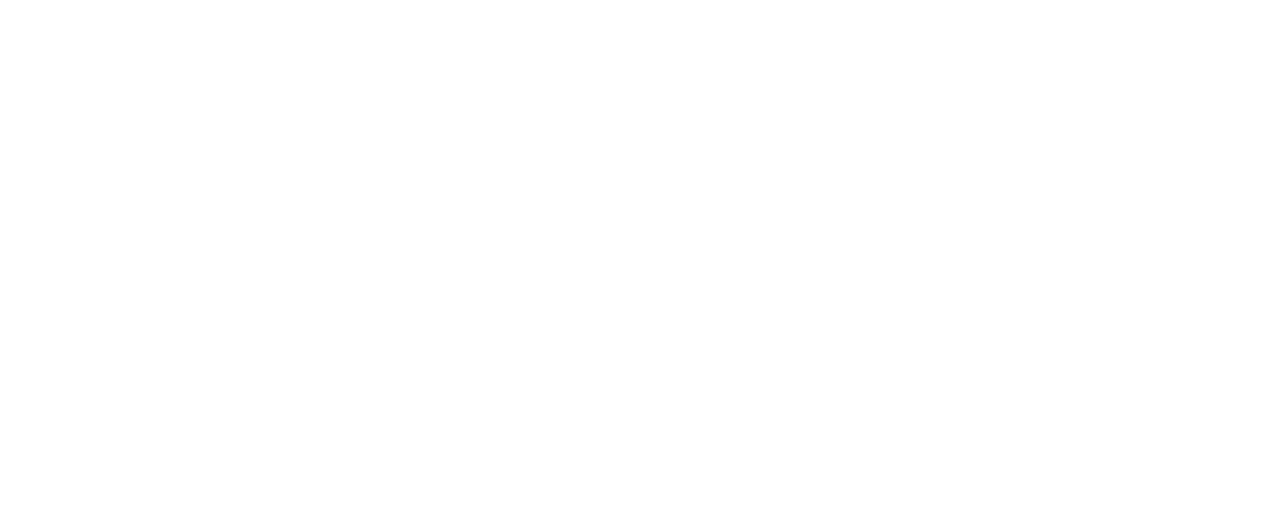
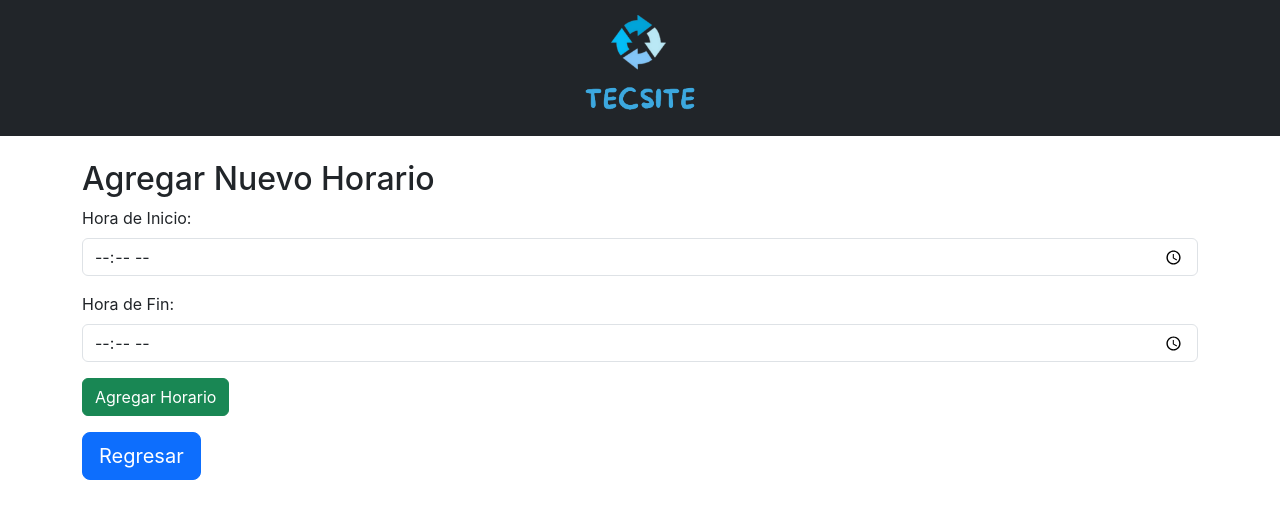
Before and after one commit to jesusaguero/tecsite_admin, a React (Create React App) app in the folder admin-frontend/: page /agregarhorario in a window 1280 px wide. Shown: the top 518 px of the page. Built offline with nearby package versions, Linux system fonts and the light colour scheme.

Commit message:
update-admin

```diff
--- a/admin-frontend/src/App.js
+++ b/admin-frontend/src/App.js
@@ -1,18 +1,20 @@
 import React from 'react';
 import { Route, BrowserRouter as Router, Switch } from 'react-router-dom';
 import AdminLayout from './components/AdminLayout';
+import AgregarHorario from './components/Agregarhorario';
 import Agregarlab from './components/Agregarlab';
 import AgregarPoli from './components/Agregarpoli';
 import Agregaruser from './components/Agregaruser';
 import Verpoli from './components/Verpoli';
+import EditarHorario from './components/editarhorario';
 import Editarlab from './components/editarlab';
 import EditarPoli from './components/editarpoli';
 import Editaruser from './components/editaruser';
+import VerHorario from './components/verhorario';
 import Verlab from './components/verlab';
 import VerReservaLab from './components/verreservalab';
 import VerReservaPoli from './components/verreservapoli';
 import Veruser from './components/veruser';
-
 
 function App() {
   return (
@@ -30,6 +32,9 @@
         <Route path="/veruser" component={Veruser} />
         <Route path="/verreservapoli" component={VerReservaPoli} />
         <Route path="/verreservalab" component={VerReservaLab} />
+        <Route path="/verhorario" component={VerHorario} />
+        <Route path="/editarhorario" component={EditarHorario} />"
+        <Route path="/agregarhorario" component={AgregarHorario} />"
       </Switch>
     </Router>
   );
--- a/admin-frontend/src/components/AdminLayout.js
+++ b/admin-frontend/src/components/AdminLayout.js
@@ -68,9 +68,9 @@
               imageHeight={300}
             />
         <div className="mt-3 text-center">
-        <a href="/Verpoli" className="btn btn-primary mb-3">Ver horarios</a>
-        <a href="/Agregarpoli" className="btn btn-success mb-3 mx-2">Agregar</a>
-        <a href="/editarpoli" className="btn btn-warning mb-3 mx-2">Editar</a>        </div>
+        <a href="/verhorario" className="btn btn-primary mb-3">Ver horarios</a>
+        <a href="/Agregarhorario" className="btn btn-success mb-3 mx-2">Agregar</a>
+        <a href="/editarhorario" className="btn btn-warning mb-3 mx-2">Editar</a>        </div>
           </div>
           <div className="col-md-4">
             <CardDefault
--- /dev/null
+++ b/admin-frontend/src/components/Agregarhorario.js
@@ -0,0 +1,94 @@
+import React, { useState } from 'react';
+
+const AgregarHorario = () => {
+  const [nuevoHorario, setNuevoHorario] = useState({
+    hora_inicio: '',
+    hora_fin: '',
+  });
+
+  const [mensaje, setMensaje] = useState('');
+
+  const handleInputChange = (e) => {
+    const { name, value } = e.target;
+    setNuevoHorario({
+      ...nuevoHorario,
+      [name]: value,
+    });
+  };
+
+  const agregarHorario = async () => {
+    try {
+      const response = await fetch('http://127.0.0.1:8000/adminapp/api/horarios/', {
+        method: 'POST',
+        headers: {
+          'Content-Type': 'application/json',
+        },
+        body: JSON.stringify(nuevoHorario),
+      });
+
+      if (response.ok) {
+        setMensaje('Horario agregado exitosamente.');
+      } else {
+        setMensaje('Error al agregar el horario. Por favor, verifica los datos e intenta nuevamente.');
+      }
+    } catch (error) {
+      console.error('Error al agregar el horario:', error);
+      setMensaje('Error al agregar el horario. Por favor, intenta nuevamente más tarde.');
+    }
+  };
+
+  return (
+    <div>
+      <header className="bg-dark text-white">
+        <div className="container py-2">
+          <div className="d-flex flex-wrap align-items-center justify-content-center">
+            <a href="/" className="d-flex align-items-center text-white text-decoration-none">
+              <img src="/logo.png" alt="TECSITE Logo" width="120" height="120" className="logo" />
+            </a>
+          </div>
+        </div>
+      </header>
+      <div className="container mt-4">
+      <h2>Agregar Nuevo Horario</h2>
+      <form>
+        <div className="mb-3">
+          <label htmlFor="hora_inicio" className="form-label">Hora de Inicio:</label>
+          <input
+            type="time"
+            className="form-control"
+            id="hora_inicio"
+            name="hora_inicio"
+            value={nuevoHorario.hora_inicio}
+            onChange={handleInputChange}
+          />
+        </div>
+        <div className="mb-3">
+          <label htmlFor="hora_fin" className="form-label">Hora de Fin:</label>
+          <input
+            type="time"
+            className="form-control"
+            id="hora_fin"
+            name="hora_fin"
+            value={nuevoHorario.hora_fin}
+            onChange={handleInputChange}
+          />
+        </div>
+        <button type="button" className="btn btn-success" onClick={agregarHorario}>
+          Agregar Horario
+        </button>
+      </form>
+      {mensaje && (
+          <div className={`alert ${mensaje.includes('éxito') ? 'alert-success' : 'alert-success'} mt-3`} role="alert">
+            {mensaje}
+          </div>
+        )}
+        <div className="button-group">
+          <a href="/" className="btn btn-lg btn-primary mt-3">Regresar</a>
+        </div>
+      </div>
+    </div>
+  );
+};
+
+
+export default AgregarHorario;
--- /dev/null
+++ b/admin-frontend/src/components/editarhorario.js
@@ -0,0 +1,138 @@
+import React, { useEffect, useState } from 'react';
+
+const EditarHorario = () => {
+  const [horarios, setHorarios] = useState([]);
+  const [horarioSeleccionado, setHorarioSeleccionado] = useState({
+    id: '',
+    hora_inicio: '',
+    hora_fin: '',
+  });
+
+  const [mensaje, setMensaje] = useState('');
+
+  // Función para manejar cambios en los campos del formulario
+  const handleChange = (e) => {
+    setHorarioSeleccionado({
+      ...horarioSeleccionado,
+      [e.target.name]: e.target.value,
+    });
+  };
+
+  // Función para cargar la lista de horarios al montar el componente
+  useEffect(() => {
+    const cargarHorarios = async () => {
+      try {
+        const response = await fetch('http://127.0.0.1:8000/adminapp/api/horarios/');
+        const horariosData = await response.json();
+        setHorarios(horariosData);
+      } catch (error) {
+        console.error('Error fetching horarios:', error);
+      }
+    };
+
+    cargarHorarios();
+  }, []);
+
+  // Función para cargar el horario seleccionado al cambiar la selección en el formulario
+  const handleSelectChange = (e) => {
+    const horarioId = e.target.value;
+    const horario = horarios.find((h) => h.id.toString() === horarioId);
+
+    if (horario) {
+      setHorarioSeleccionado({
+        id: horario.id.toString(),
+        hora_inicio: horario.hora_inicio,
+        hora_fin: horario.hora_fin,
+      });
+    }
+  };
+
+  // Función para enviar la solicitud de edición al servidor
+  const handleSubmit = async (e) => {
+    e.preventDefault();
+
+    try {
+      const response = await fetch(`http://127.0.0.1:8000/adminapp/api/horarios/${horarioSeleccionado.id}/`, {
+        method: 'PUT',
+        headers: {
+          'Content-Type': 'application/json',
+        },
+        body: JSON.stringify(horarioSeleccionado),
+      });
+
+      if (response.ok) {
+        setMensaje('Horario editado exitosamente.');
+      } else {
+        setMensaje('Error al editar el horario.');
+      }
+    } catch (error) {
+      console.error('Error editing horario:', error);
+      setMensaje('Error al editar el horario.');
+    }
+  };
+
+  return (
+    <div>
+    <header className="bg-dark text-white">
+        <div className="container py-2">
+          <div className="d-flex flex-wrap align-items-center justify-content-center">
+            <a href="/" className="d-flex align-items-center text-white text-decoration-none">
+              <img src="/logo.png" alt="TECSITE Logo" width="120" height="120" className="logo" />
+            </a>
+          </div>
+        </div>
+      </header>
+      <h2>Editar Horario</h2>
+      <form onSubmit={handleSubmit}>
+        <div className="form-group">
+          <label>Seleccionar Horario:</label>
+          <select onChange={handleSelectChange}>
+            <option value="">Seleccione un horario</option>
+            {horarios.map((h) => (
+              <option key={h.id} value={h.id}>
+                {h.hora_inicio} - {h.hora_fin}
+              </option>
+            ))}
+          </select>
+        </div>
+        {horarioSeleccionado.id && (
+          <>
+            <div className="form-group">
+              <label>ID:</label>
+              <input type="text" className="form-control" name="id" value={horarioSeleccionado.id} readOnly />
+            </div>
+            <div className="form-group">
+              <label>Hora de Inicio:</label>
+              <input
+                type="text"
+                className="form-control"
+                name="hora_inicio"
+                value={horarioSeleccionado.hora_inicio}
+                onChange={handleChange}
+              />
+            </div>
+            <div className="form-group">
+              <label>Hora de Fin:</label>
+              <input
+                type="text"
+                className="form-control"
+                name="hora_fin"
+                value={horarioSeleccionado.hora_fin}
+                onChange={handleChange}
+              />
+            </div>
+            <button type="submit" className="btn btn-primary">
+              Guardar Cambios
+            </button>
+          </>
+        )}
+      </form>
+      {mensaje && <p>{mensaje}</p>}
+      <div className="button-group">
+          <a href="/" className="btn btn-lg btn-primary mt-3">Regresar</a>
+        </div>
+    </div>
+  );
+};
+
+export default EditarHorario;
--- /dev/null
+++ b/admin-frontend/src/components/verhorario.js
@@ -0,0 +1,58 @@
+import React, { useEffect, useState } from 'react';
+
+const VerHorario = () => {
+  const [data, setData] = useState([]);
+
+  useEffect(() => {
+    const fetchData = async () => {
+      try {
+        const response = await fetch('http://127.0.0.1:8000/adminapp/api/horarios/');
+        const horariosData = await response.json();
+        setData(horariosData);
+      } catch (error) {
+        console.error('Error fetching horarios:', error);
+      }
+    };
+
+    fetchData();
+  }, []);
+
+  return (
+    <div>
+    <header className="bg-dark text-white">
+        <div className="container py-2">
+          <div className="d-flex flex-wrap align-items-center justify-content-center">
+            <a href="/" className="d-flex align-items-center text-white text-decoration-none">
+              <img src="/logo.png" alt="TECSITE Logo" width="120" height="120" className="logo" />
+            </a>
+          </div>
+        </div>
+      </header>
+
+      <div className="container mt-4">
+      <h2>Listado de Horarios</h2>
+      <table className="table table-striped table-bordered">
+        <thead className="thead-dark">
+          <tr>
+            <th scope="col">Hora de Inicio</th>
+            <th scope="col">Hora de Fin</th>
+          </tr>
+        </thead>
+        <tbody>
+          {data.map((horario) => (
+            <tr key={horario.id}>
+              <td>{horario.hora_inicio}</td>
+              <td>{horario.hora_fin}</td>
+            </tr>
+          ))}
+        </tbody>
+      </table>
+      <div className="button-group">
+          <a href="/" className="btn btn-lg btn-primary mt-3">Regresar</a>
+        </div>
+    </div>
+    </div>
+  );
+};
+
+export default VerHorario;
```
